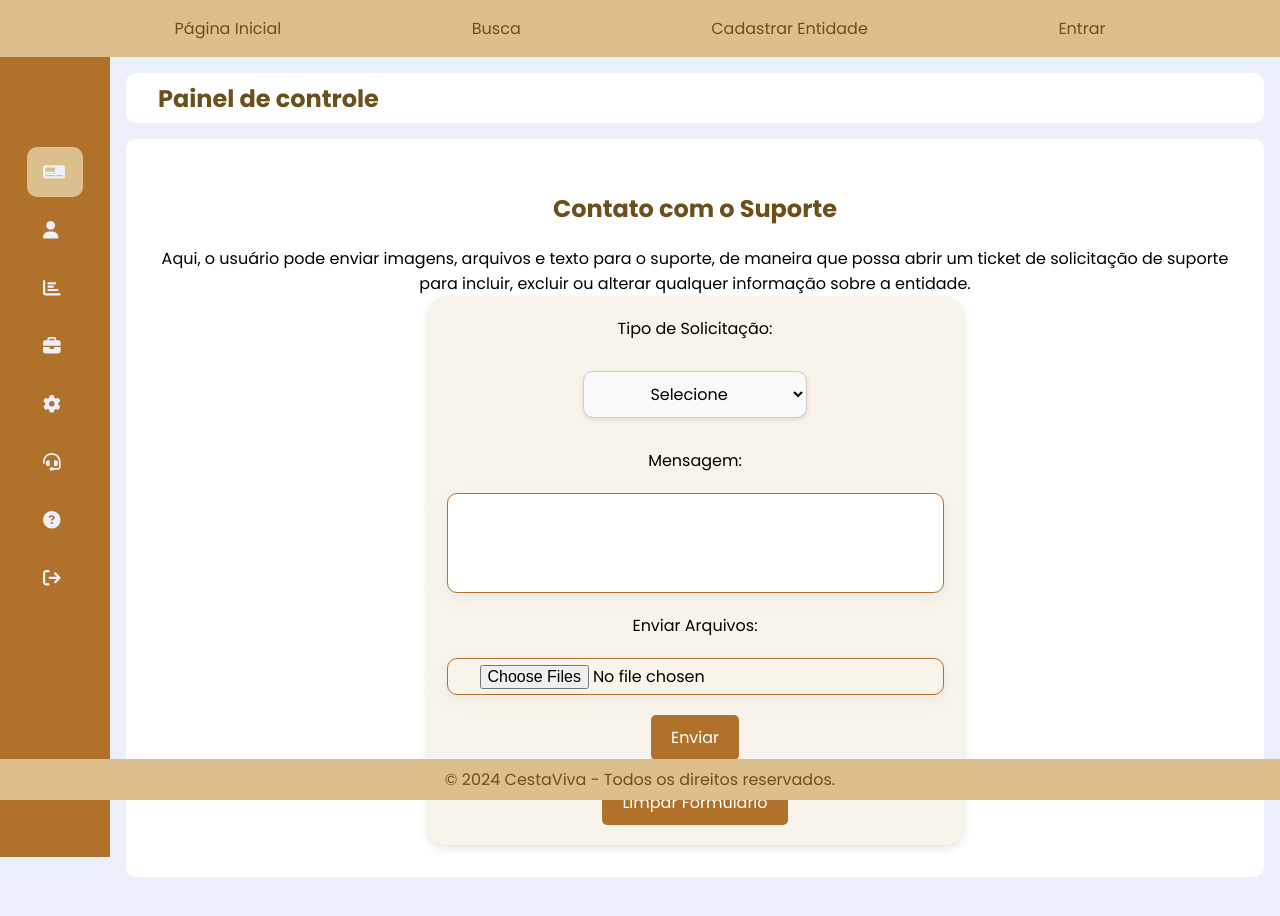
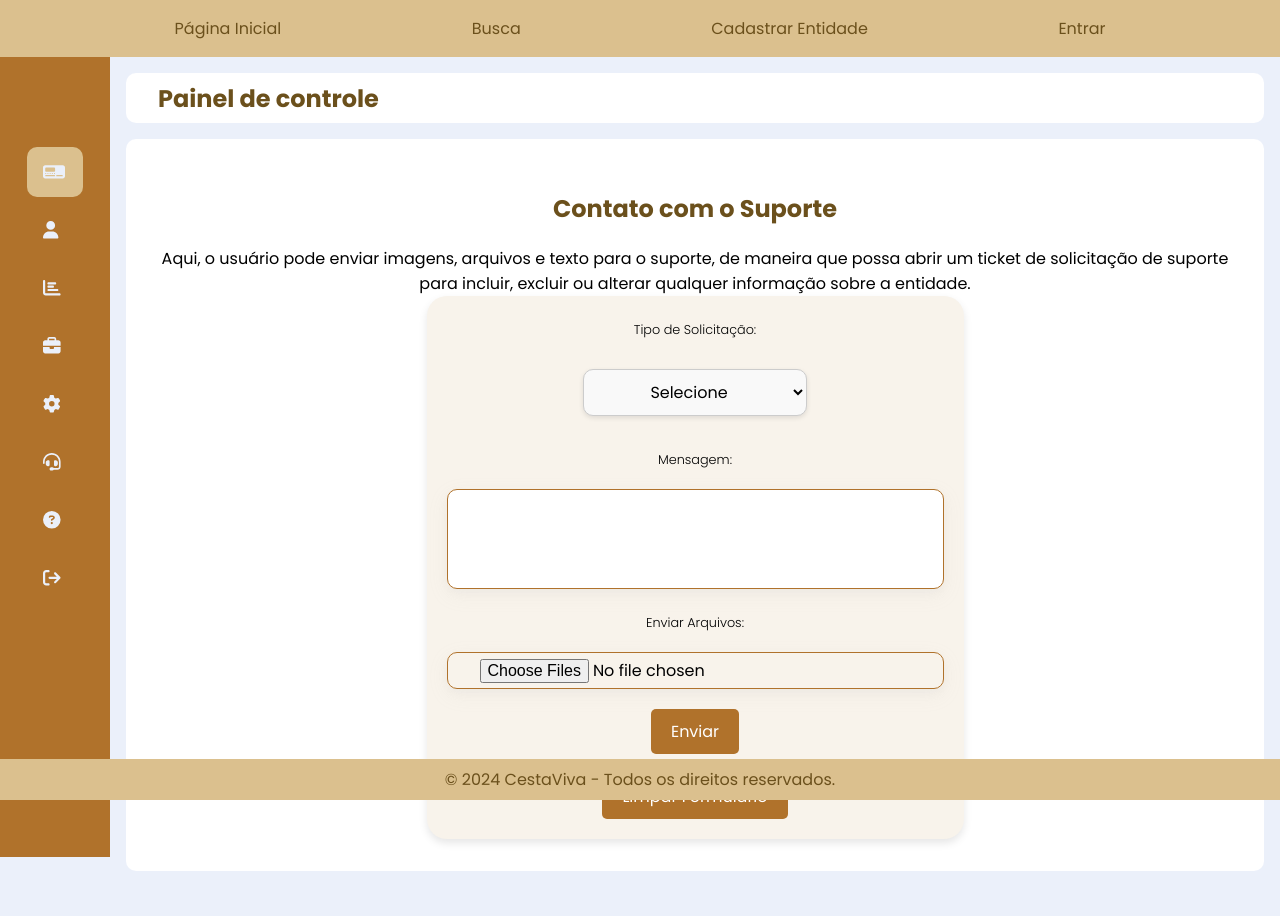
Before and after one commit to Amicuchi/CestaViva, a React (Vite) app: page /dashboard/suporte in a window 1280 px wide. Shown: the top 916 px of the page. Before the commit the page ends 893 px from the top, so only its background shows below. Built offline with nearby package versions, Linux system fonts and the light colour scheme; sample sign-in values are in the browser's storage.

Commit message:
Inclusão de algumas classes no componente Suporte do Dashboard

```diff
--- a/src/components/dashboardComponents/Support.jsx
+++ b/src/components/dashboardComponents/Support.jsx
@@ -30,7 +30,7 @@ export default function Support() {
             setProtocolo(response.data.protocolo);
             alert(`Ticket enviado com sucesso! Protocolo: ${response.data.protocolo}`);
         } catch (error) {
-            setErro('Erro ao enviar o ticket. Tente novamente. Erro: ', error.message);
+            setErro(`Falha ao enviar o ticket. Tente novamente. Erro: ${error.message}`);
         } finally {
             setLoading(false);
         }
@@ -44,11 +44,11 @@ export default function Support() {
     };
 
     return (
-        <div className="card--container">
+        <div className="card--container lastOne">
             <h2>Contato com o Suporte</h2>
             <p>Aqui, o usuário pode enviar imagens, arquivos e texto para o suporte, de maneira que possa abrir um ticket de solicitação de suporte para incluir, excluir ou alterar qualquer informação sobre a entidade.</p>
             <form onSubmit={handleSubmit}>
-                <label>Tipo de Solicitação:</label>
+                <label className='UserLabel'>Tipo de Solicitação:</label>
                 <select value={tipo} onChange={(e) => setTipo(e.target.value)} required>
                     <option value="">Selecione</option>
                     <option value="duvida">Dúvida</option>
@@ -60,17 +60,22 @@ export default function Support() {
                     <option value="alteracao_usuario">Alteração de dados do Voluntário</option>
                 </select>
 
-                <label>Mensagem:</label>
+                <label className='UserLabel'>Mensagem:</label>
                 <textarea value={mensagem} onChange={(e) => setMensagem(e.target.value)} required />
 
-                <label>Enviar Arquivos:</label>
+                <label className='UserLabel'>Enviar Arquivos:</label>
                 <input type="file" multiple onChange={handleFileChange} />
 
                 {loading ? <p>Enviando...</p> : null}
-                {erro ? <p>{erro}</p> : null}
+                {erro ? <p className='errorMessage'>{erro}</p> : null}
 
                 <button type="submit">Enviar</button>
-                <button type="button" onClick={handleClear}>Limpar Formulário</button>
+                <button
+                    type="button"
+                    onClick={handleClear}
+                >
+                    Limpar Formulário
+                </button>
             </form>
 
             {protocolo && <p>Protocolo: {protocolo}</p>}
```
